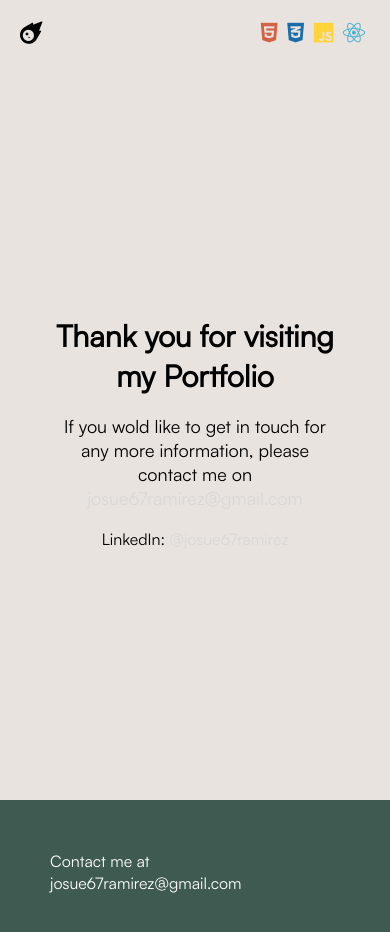
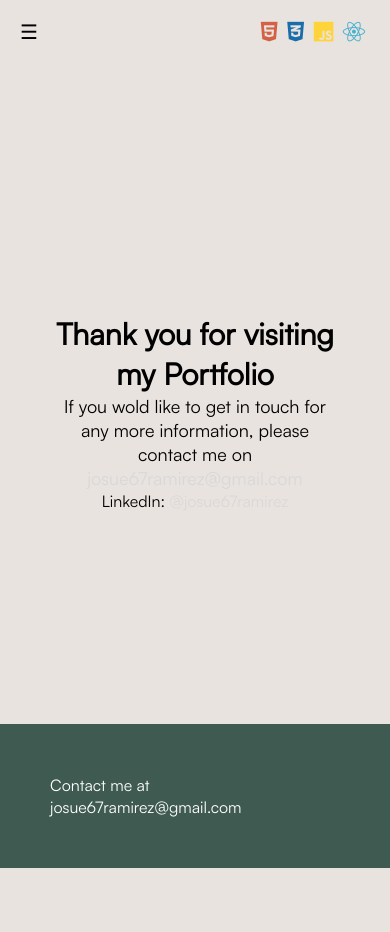
Before and after one commit to josueramirez1/my-portfolio, a website built with Parcel: page src/pages/contact.html in a window 390 px wide. After the commit the page ends 868 px from the top, so only its background shows below. Built offline with nearby package versions, Linux system fonts and the light colour scheme.

Commit message:
updating

```diff
--- a/src/css/contact-page.css
+++ b/src/css/contact-page.css
@@ -3,10 +3,17 @@
   --blue-color: #435663;
   --black-color: #000000;
   --green-color: #3f5a51;
+  --header-height: 62px;
+  --footer-height: 122px;
+}
+
+.contact-page {
+  overflow: hidden;
 }
 
 .contact-section {
   text-align: center;
+  height: calc(100vh - var(--header-height) - var(--footer-height));
   padding: 250px;
   background-color: var(--primary-color);
   color: var(--black-color);
@@ -22,12 +29,20 @@ section a {
   color: var(--blue-color);
 }
 
+footer {
+  background-color: var(--green-color);
+}
+
 @media screen and (max-width: 1000px) {
   .contact-section {
     padding: 250px 100px;
   }
 }
 @media screen and (max-width: 600px) {
+  .contact-page {
+    overflow: scroll;
+  }
+
   .contact-section {
     padding: 250px 50px;
   }
--- a/src/css/global.css
+++ b/src/css/global.css
@@ -10,9 +10,13 @@
   --green-color: #3f5a51;
 }
 
-body {
+* {
   margin: 0;
   padding: 0;
+  box-sizing: border-box;
+}
+
+body {
   background-color: var(--primary-color);
   font-family: "Satoshi", sans-serif;
 }
@@ -93,7 +97,7 @@ nav .hamburger-list-container .nav-link {
     display: block;
     background-color: transparent;
     border: none;
-    color: var(--primary-color);
+    color: var(--black-color);
     font-size: 20px;
     cursor: pointer;
   }
--- a/src/css/homepage.css
+++ b/src/css/homepage.css
@@ -114,7 +114,7 @@
   width: 25%;
   background-color: rgb(29, 31, 38);
   margin: 10px;
-  padding: 0px 50px 50px 50px;
+  padding: 20px 50px 50px 50px;
 }
 
 @media screen and (max-width: 1000px) {
--- a/src/pages/contact.html
+++ b/src/pages/contact.html
@@ -12,11 +12,10 @@
     <script defer src="../js/app.js"></script>
     <title>Contact Me</title>
   </head>
-  <body>
+  <body class="contact-page">
     <nav>
       <div class="nav-container">
         <div class="menu-container">
-          <i class="fa-solid fa-meteor"></i>
           <button class="hamburger">☰</button>
           <h3>Josue Ramirez</h3>
           <div class="nav-links">
```
Also changed, not shown: src/index.html (+0 -1 lines), src/pages/about-me.html (+0 -1 lines).
